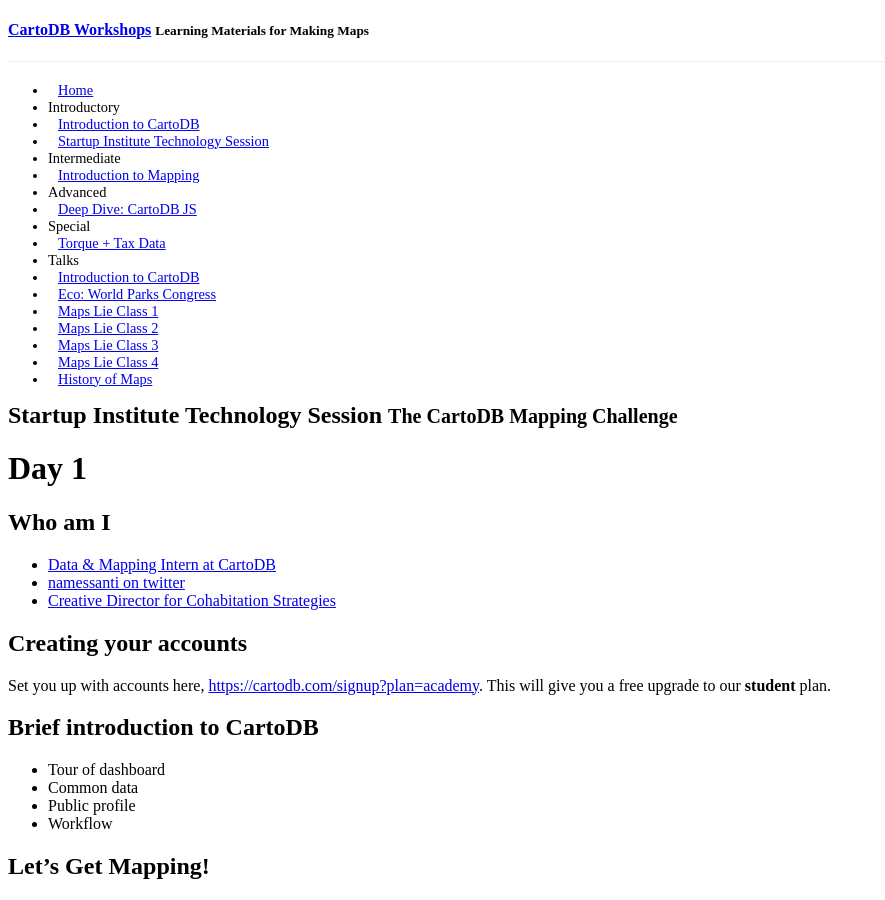
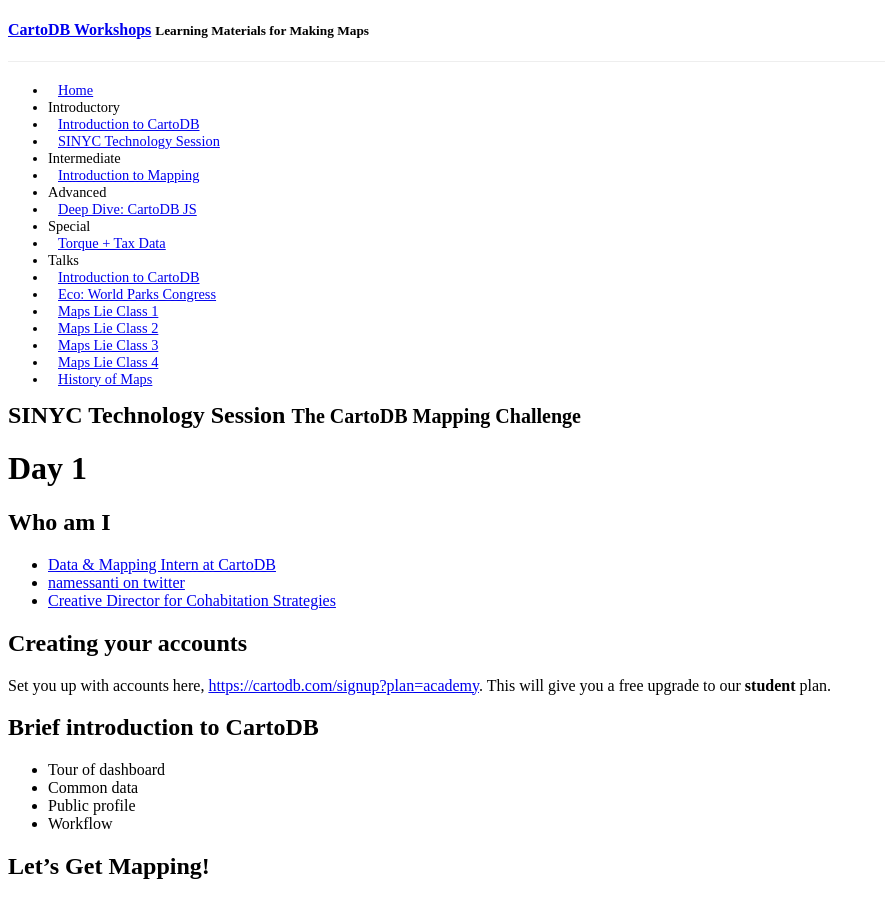
Before and after one commit to CartoDB/training, a Jekyll site: the page built from _posts/2014-12-02-startup-institute.md, in a window 1280 px wide and 900 px high. Shown: the whole window, without its empty margins (0-885 px from the left). Built offline with Jekyll 4.4.1, drawn with Linux system fonts in a browser that asks for light colours; a style sheet for code colours, icons or effects is not loaded.

Commit message:
Update 2014-12-02-startup-institute.md

```diff
--- a/_posts/2014-12-02-startup-institute.md
+++ b/_posts/2014-12-02-startup-institute.md
@@ -1,6 +1,6 @@
 ---
 layout: page
-title: "Startup Institute Technology Session"
+title: "SINYC Technology Session"
 order: 4
 subtitle: "The CartoDB Mapping Challenge"
 category: intro
```
